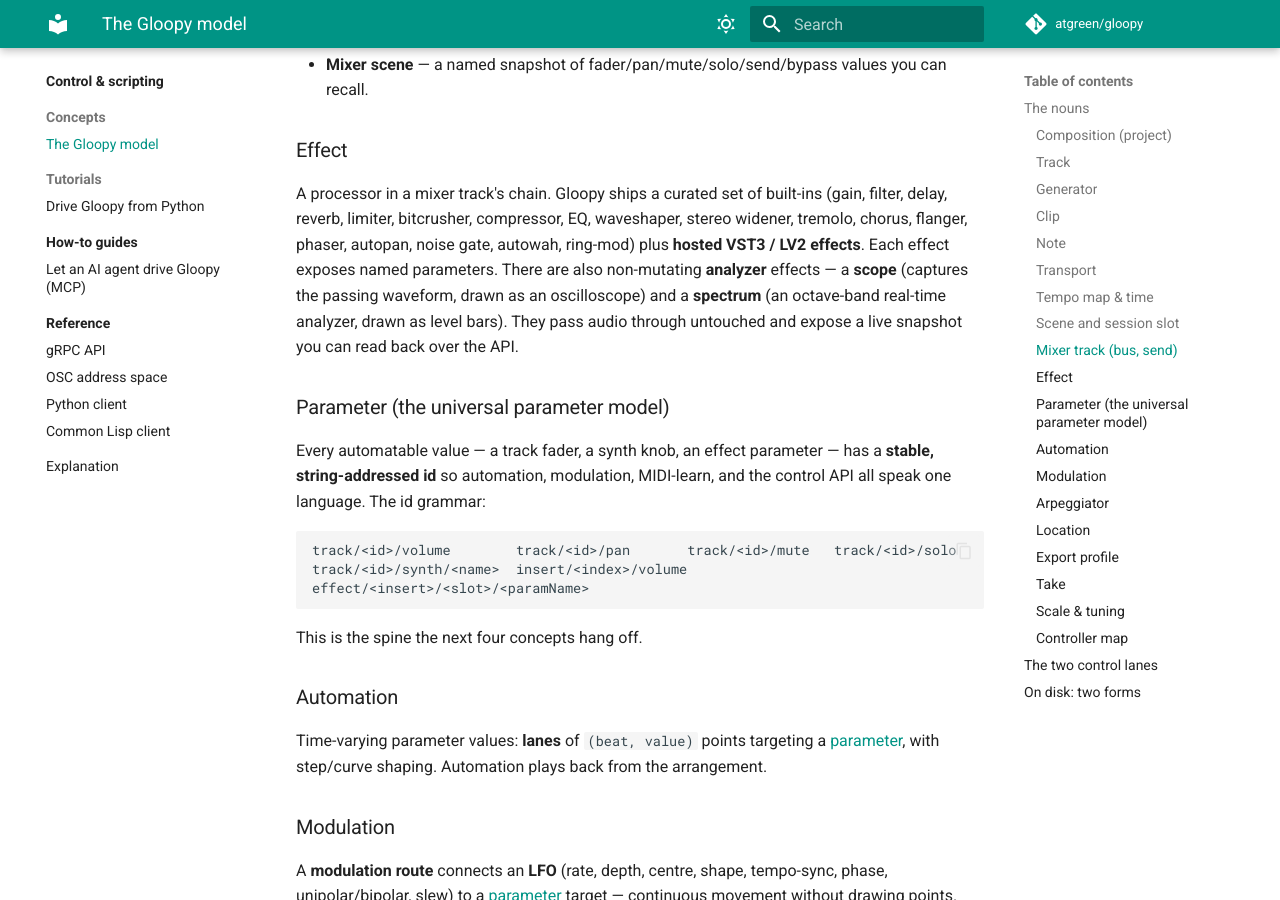
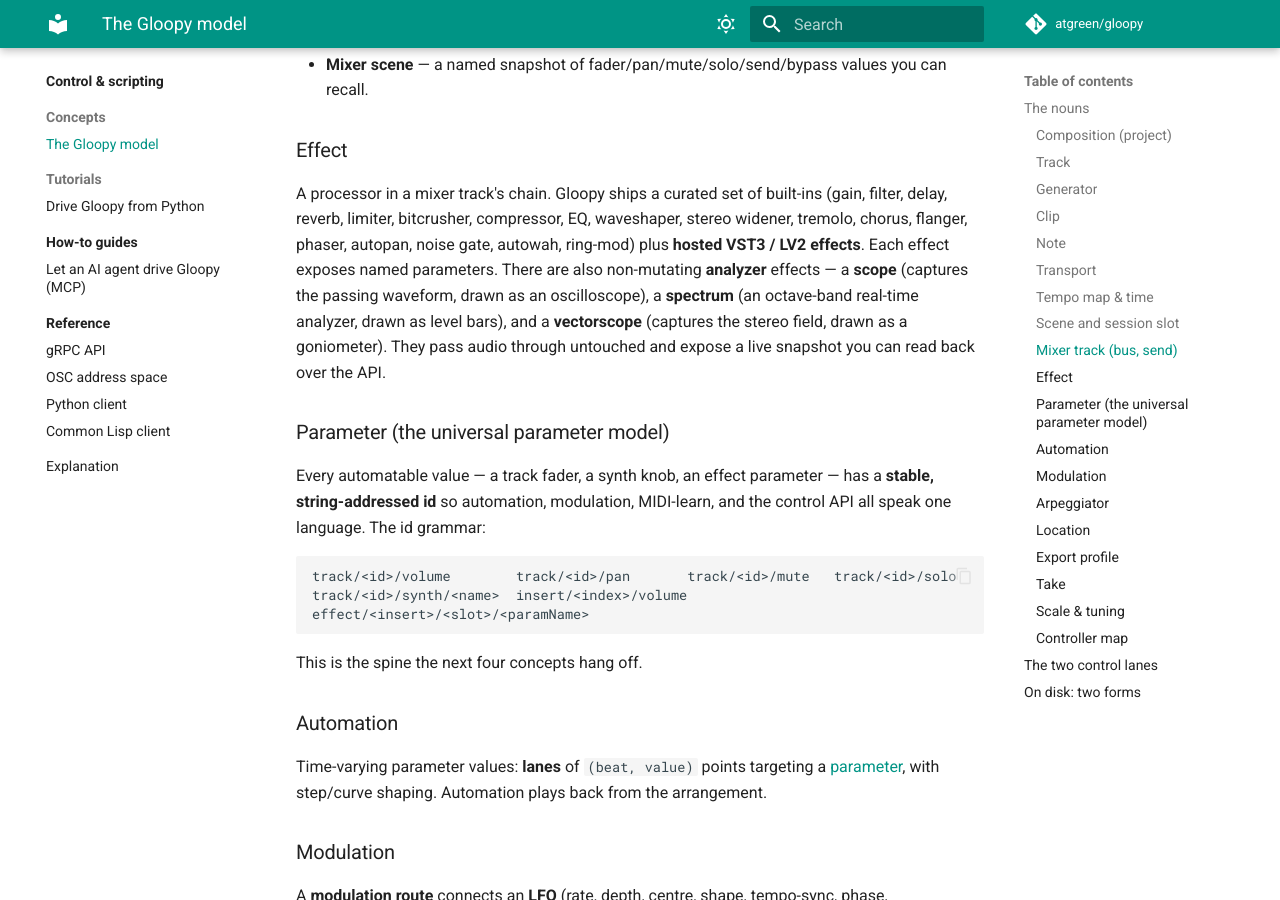
Before and after one commit to atgreen/gloopy, an MkDocs documentation site: the page built from docs/control-scripting/concepts/model.md, in a window 1280 px wide and 900 px high, scrolled down 2881 px. Built offline with MkDocs 1.6.1 and Material for MkDocs 9.7.7, drawn with Linux system fonts in a browser that asks for light colours.

Commit message:
feat(fx): vectorscope / goniometer analyzer (Wave 5 #15)
The third non-mutating analyzer, completing the scope/spectrum/vectorscope set
for #15. Reuses the same infrastructure (Effect::analyzerSnapshot +
GetAnalyzerData — no new RPC): VectorscopeFx passes audio through unchanged but
captures a decimated window of stereo (L,R) sample pairs into two lock-free
std::atomic<float> rings; analyzerSnapshot returns them interleaved (256 pairs).

- EffectType VECTORSCOPE=20, appended across all registries (proto enum,
  types(), create(), both names[] + the DevicePanel type list, Python EFFECTS);
  serialises generically by name.
- Desktop: a VectorscopeView (24 Hz Timer) special-cased in DevicePanel — the
  classic 45°-rotated goniometer (x = side = L-R, y = mid = L+R) with mid/side
  reference axes and a square keep-centred layout; reuses the getAnalyzerData
  wiring.

smoke (NewProject-isolated per case, computing the stereo correlation from the
returned pairs): a centred mono tone correlates 1.000 (~+1), and two different
tones hard-panned L/R are decorrelated 0.019 (~0). Screenshot-validated (the
DEVICES view -> selecting Vectorscope draws the goniometer with axes + the live
signal trace). Manual model doc notes all three analyzers.

Gotcha: the smoke script defines a shell function cut() (a controllers-test
helper) that shadows the UNIX cut, so this block reads track ids with
`read -r a b < <(...)` instead of piping to cut (piping aborted the full run
under set -e while passing in isolation).

Co-Authored-By: Claude Opus 4.8 (1M context) <noreply@anthropic.com>

```diff
--- a/docs/control-scripting/concepts/model.md
+++ b/docs/control-scripting/concepts/model.md
@@ -120,9 +120,10 @@ A processor in a mixer track's chain. Gloopy ships a curated set of built-ins
 stereo widener, tremolo, chorus, flanger, phaser, autopan, noise gate, autowah,
 ring-mod) plus **hosted VST3 / LV2 effects**. Each effect exposes named
 parameters. There are also non-mutating **analyzer** effects — a **scope**
-(captures the passing waveform, drawn as an oscilloscope) and a **spectrum**
-(an octave-band real-time analyzer, drawn as level bars). They pass audio
-through untouched and expose a live snapshot you can read back over the API.
+(captures the passing waveform, drawn as an oscilloscope), a **spectrum** (an
+octave-band real-time analyzer, drawn as level bars), and a **vectorscope**
+(captures the stereo field, drawn as a goniometer). They pass audio through
+untouched and expose a live snapshot you can read back over the API.
 
 ### Parameter (the universal parameter model)
 Every automatable value — a track fader, a synth knob, an effect parameter — has
```
Also changed, not shown: .claude/skills/gloop-grind/SKILL.md (+18 -2 lines), 7 other files.
